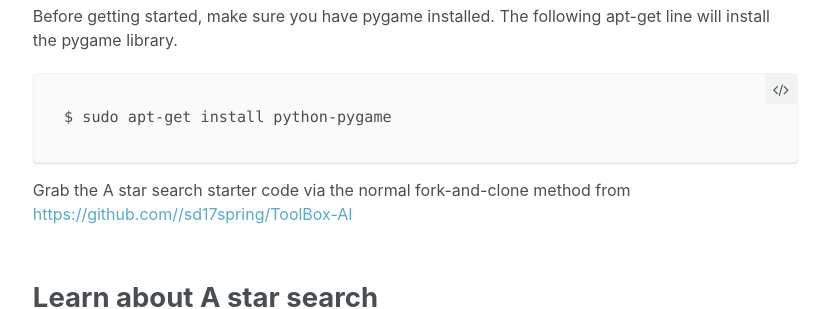
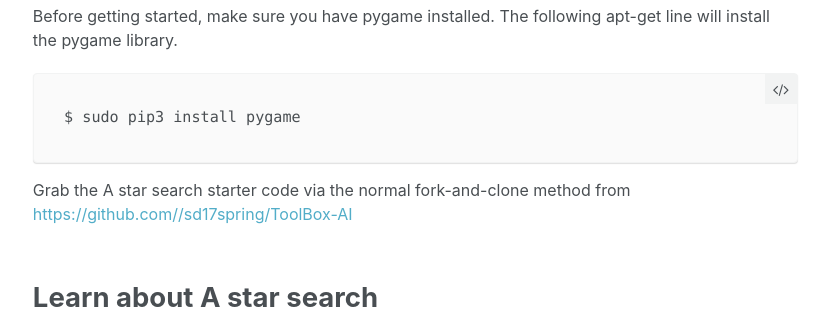
Before and after one commit to sd17spring/sd17spring.github.io, a Jekyll site: the page built from _toolboxes/algorithms-and-ai.md, in a window 1280 px wide and 900 px high, scrolled down 847 px. Shown: the part 152-461 px from the top of the window, without its empty margins (251-1080 px from the left). Built offline with Jekyll 4.4.1, drawn with Linux system fonts in a browser that asks for light colours.

Commit message:
Changing command for pygame install

```diff
--- a/_toolboxes/algorithms-and-ai.md
+++ b/_toolboxes/algorithms-and-ai.md
@@ -27,7 +27,7 @@ Thanks to Dennis Chen [2015 NINJA] for writing this toolbox.
 Before getting started, make sure you have pygame installed. The following
 apt-get line will install the pygame library.
 
-    $ sudo apt-get install python-pygame
+    $ sudo pip3 install pygame
 
 Grab the A star search starter code via the normal fork-and-clone method from
 <https://github.com//{{site.course.github_owner}}/ToolBox-AI>
```
